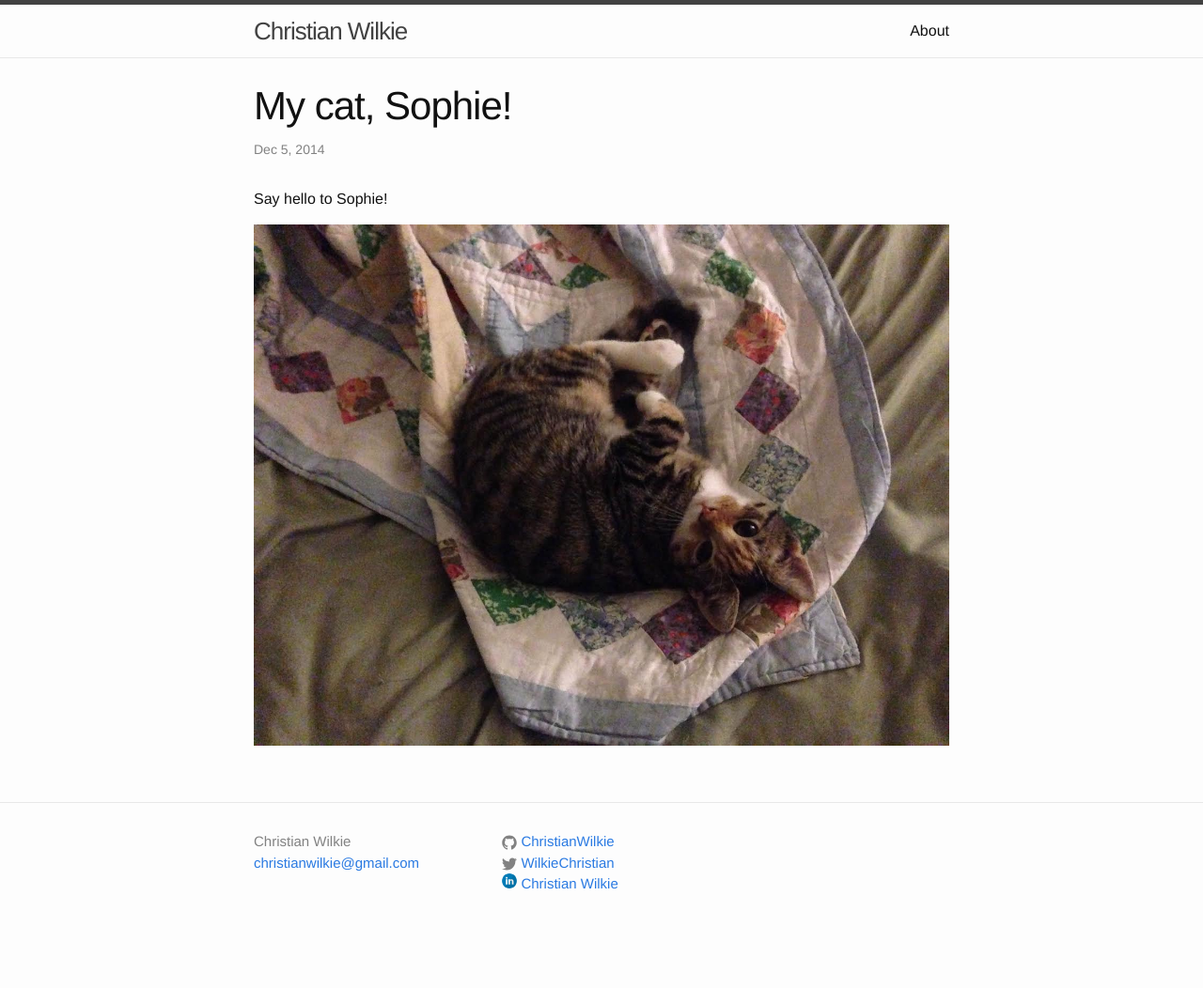
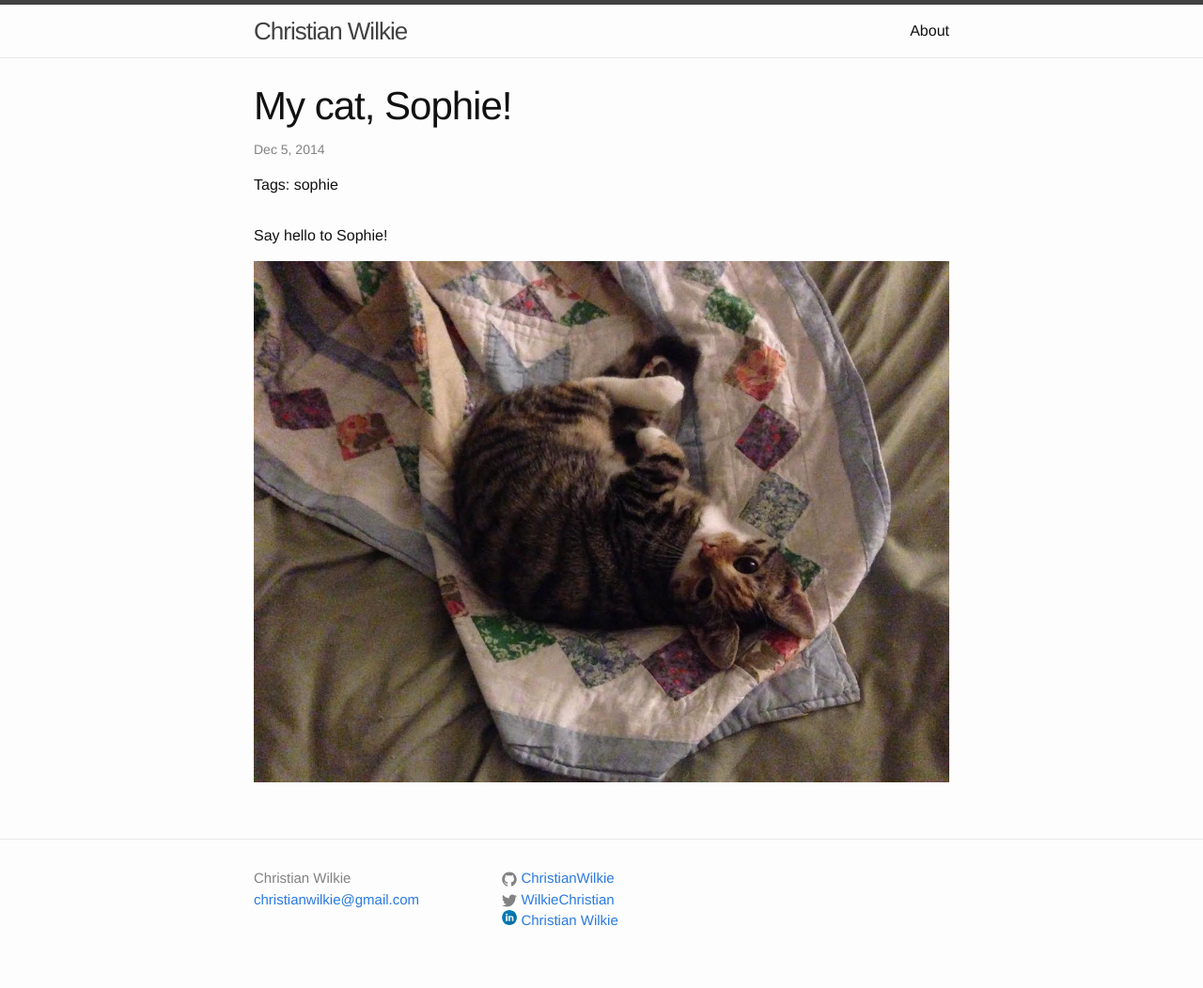
Before and after one commit to ChristianWilkie/ChristianWilkie.github.io, a Jekyll site: the page built from _posts/2014-12-05-my-cat-sophie.markdown, in a window 1280 px wide. Shown: the whole page at 94% size. Built offline with Jekyll 4.4.1, drawn with Linux system fonts in a browser that asks for light colours; comment, search, counter and statistics services are not loaded; before the commit the page ends 1013 px from its top, so only the background shows below that.

Commit message:
added post tags to layout file

```diff
--- a/_layouts/post.html
+++ b/_layouts/post.html
@@ -6,6 +6,7 @@ layout: default
   <header class="post-header">
     <h1 class="post-title">{{ page.title }}</h1>
     <p class="post-meta">{{ page.date | date: "%b %-d, %Y" }}{% if page.author %} • {{ page.author }}{% endif %}{% if page.meta %} • {{ page.meta }}{% endif %}</p>
+    {% if page.tags %}<p class="post-tags">Tags: <span class="post-tags-list">{{ page.tags | join:', ' }}</span></p>{% endif %}
   </header>
 
   <article class="post-content">
```
